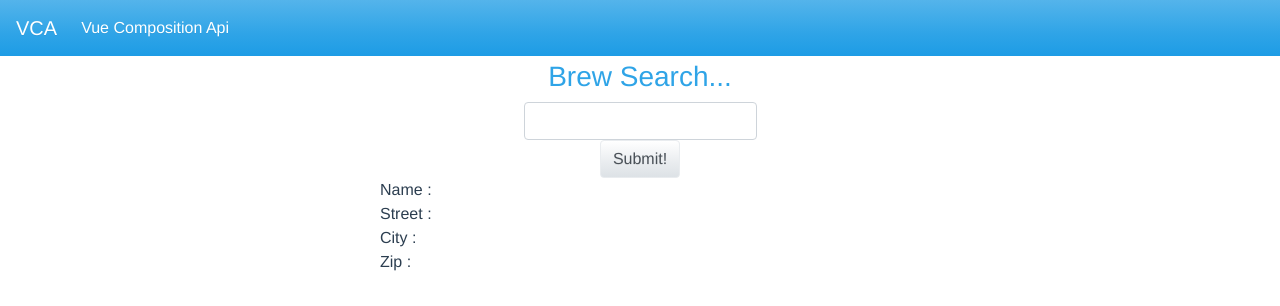
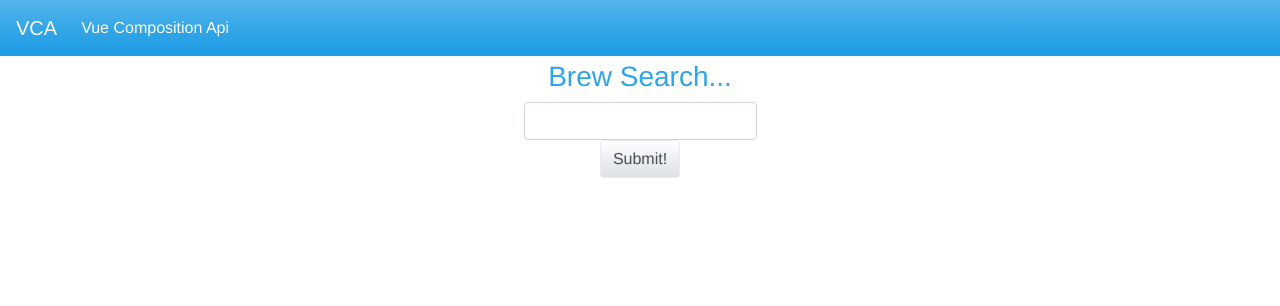
Before and after one commit to ivandj0h/vueCompositionApi, a Vue app: page / in a window 1280 px wide. Shown: the top 306 px of the page. Built offline with nearby package versions, Linux system fonts and the light colour scheme.

Commit message:
updated search results

```diff
--- a/src/components/SearchBrews.vue
+++ b/src/components/SearchBrews.vue
@@ -7,27 +7,19 @@
                 <button class="btn btn-secondary">Submit!</button>
             </form>
         </section>
-        <div class="search-result">
-            <ul>
-                <li>
-                    <span class="title">Name : </span>
-                    <span class="brew"></span>
-                </li>
-                <li>
-                    <span class="title">Street : </span>
-                    <span class="brew"></span>
-                </li>
-                <li>
-                    <span class="title">City : </span>
-                    <span class="brew"></span>
-                </li>
-                <li>
-                    <span class="title">Zip : </span>
-                    <span class="brew"></span>
-                </li>
-            </ul>
-        </div>
+    <div v-if="error">
+      <h2>erorr!! {{ error }}</h2>
     </div>
+    <div v-if="fetching"><h2>Fetching Data!</h2></div>
+    <div class="search-results" v-for="brewery in list" :key="brewery.id">
+      <ul>
+        <li><span class="title">Name:</span> <span class="brew">{{ brewery.name }}</span></li>
+        <li><span class="title">Street:</span> <span class="brew">{{ brewery.street}}</span></li>
+        <li><span class="title">City:</span><span class="brew"> {{ brewery.city }}</span></li>
+        <li><span class="title">Zip:</span><span class="brew"> {{brewery.postal_code}}</span></li>
+      </ul>
+    </div>
+  </div>
 </template>
 
 <script>
```
